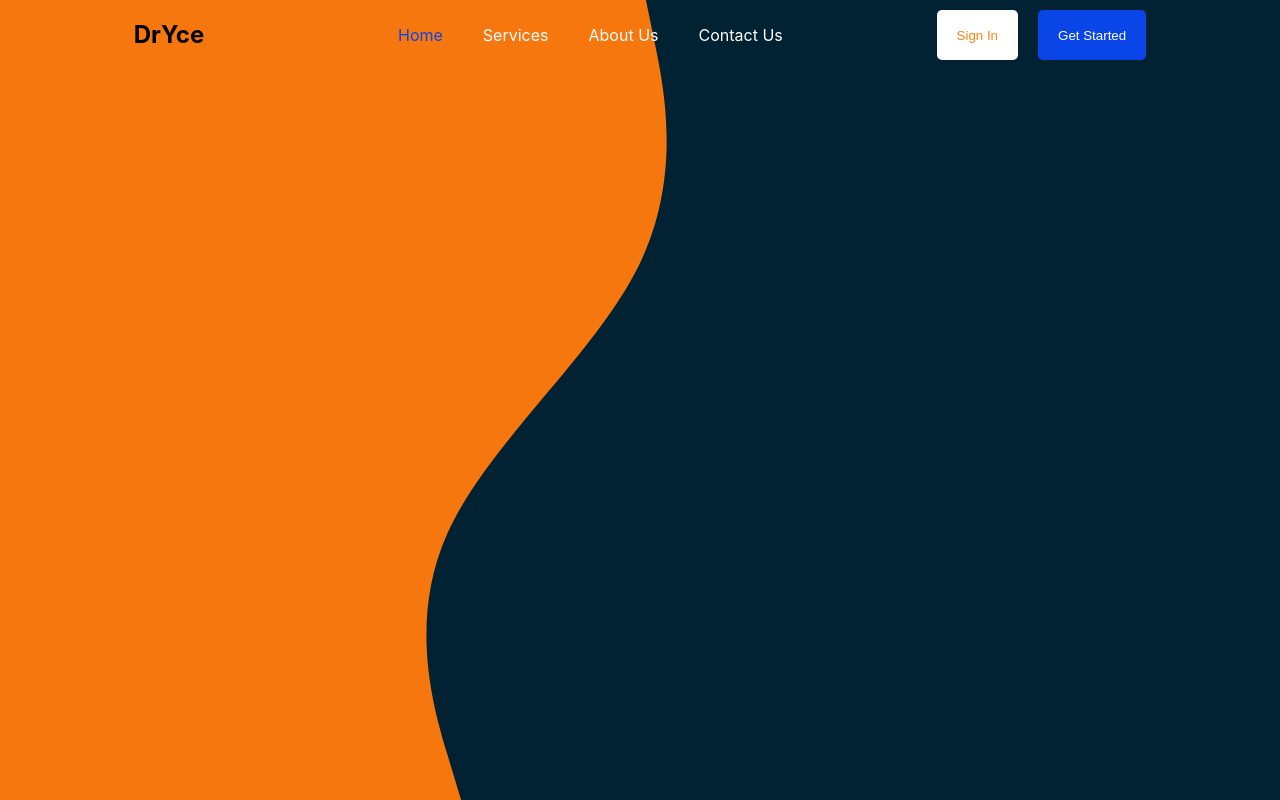
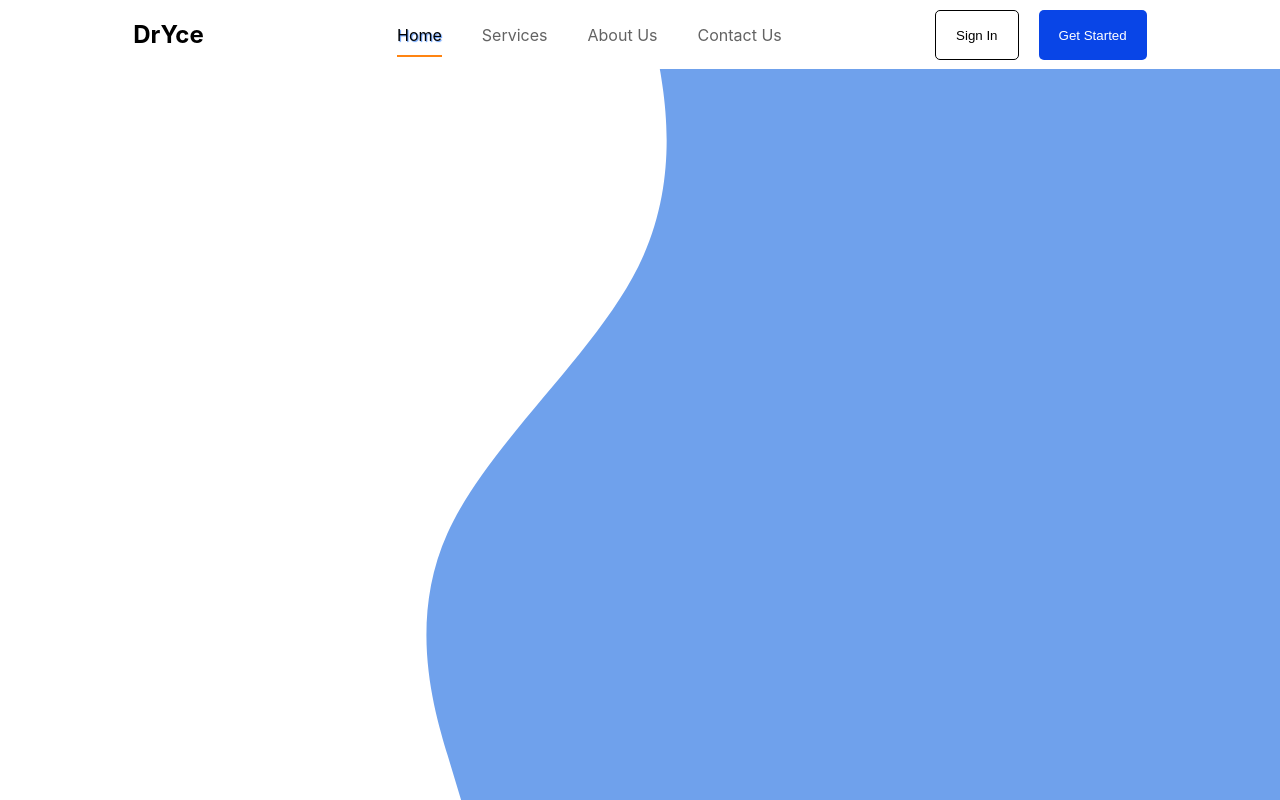
Before and after one commit to Rquaicoo/dryce-web-client, a React (Create React App) app: page / in a window 1280 px wide. In both pictures the pointer is over the link "Home". Built offline with nearby package versions, Linux system fonts and the light colour scheme.

Commit message:
update navbar

```diff
--- a/src/components/Navbar/Colors.scss
+++ b/src/components/Navbar/Colors.scss
@@ -1,4 +1,4 @@
-$blue: rgb(9, 69, 231);
+$blue: rgb(89, 150, 249);
 $white: rgb(255, 255, 255);
 $black: rgb(0, 0, 0);
 $orange: rgb(255, 132, 17);
--- a/src/components/Navbar/Header.css
+++ b/src/components/Navbar/Header.css
@@ -1,4 +1,5 @@
 .navBar {
+  background-color: white;
   width: 100%;
   margin: auto;
   display: -webkit-box;
@@ -20,14 +21,17 @@
 
 .navBar .nav-menu li a {
   text-decoration: none;
-  color: white;
+  color: #636363;
 }
 
 .navBar .nav-menu li a:hover {
-  color: #0945e7;
+  color: black;
+  text-shadow: 1px 1px 1px #5996f9;
   font-weight: 400;
-  -webkit-transition: all 0.5s ease-in;
-  transition: all 0.5s ease-in;
+  -webkit-transition: all 0.2s ease-in;
+  transition: all 0.2s ease-in;
+  padding-bottom: 10px;
+  border-bottom: 2px solid #ff8411;
 }
 
 .navBar .nav-menu .buttons {
@@ -39,7 +43,7 @@
 }
 
 header {
-  background-image: url("../../assets/images/purplebg.svg");
+  background-image: url("../../assets/images/bg.svg");
   background-repeat: no-repeat;
   background-position: center;
   background-size: cover;
--- a/src/components/Navbar/Header.js
+++ b/src/components/Navbar/Header.js
@@ -40,9 +40,9 @@ class Header extends Component {
               <Buttons
                 title="Sign In"
                 color={"white"}
-                textColor={"rgb(255, 132, 17)"}
+                textColor={"black"}
                 margin={'20px'}
-                border={"0"}
+                border={"1px"}
                 bordercolor={"black"}>
 
               </Buttons>
--- a/src/components/Navbar/Header.scss
+++ b/src/components/Navbar/Header.scss
@@ -1,7 +1,7 @@
 @import "./Colors.scss";
 
 .navBar {
-  // background-color: $white;
+  background-color: $white;
   width: 100%;
   margin: auto;
   display: flex;
@@ -18,11 +18,14 @@
 
       a {
         text-decoration: none;
-        color: $white;
+        color: $grey;
         &:hover {
-          color: $blue;
+          color: $black;
+          text-shadow: 1px 1px 1px $blue;
           font-weight: 400;
-          transition: all 0.5s ease-in;
+          transition: all 0.2s ease-in;
+          padding-bottom: 10px;
+          border-bottom: 2px solid $orange;
         }
       }
       //   &:hover {
@@ -44,7 +47,7 @@
 }
 
 header {
-  background-image: url("../../assets/images/purplebg.svg");
+  background-image: url("../../assets/images/bg.svg");
   background-repeat: no-repeat;
   background-position: center;
   background-size: cover;
```
Also changed, not shown: src/assets/images/bg.svg (added), 1 other file (tests, documents, lock files or other folders).
